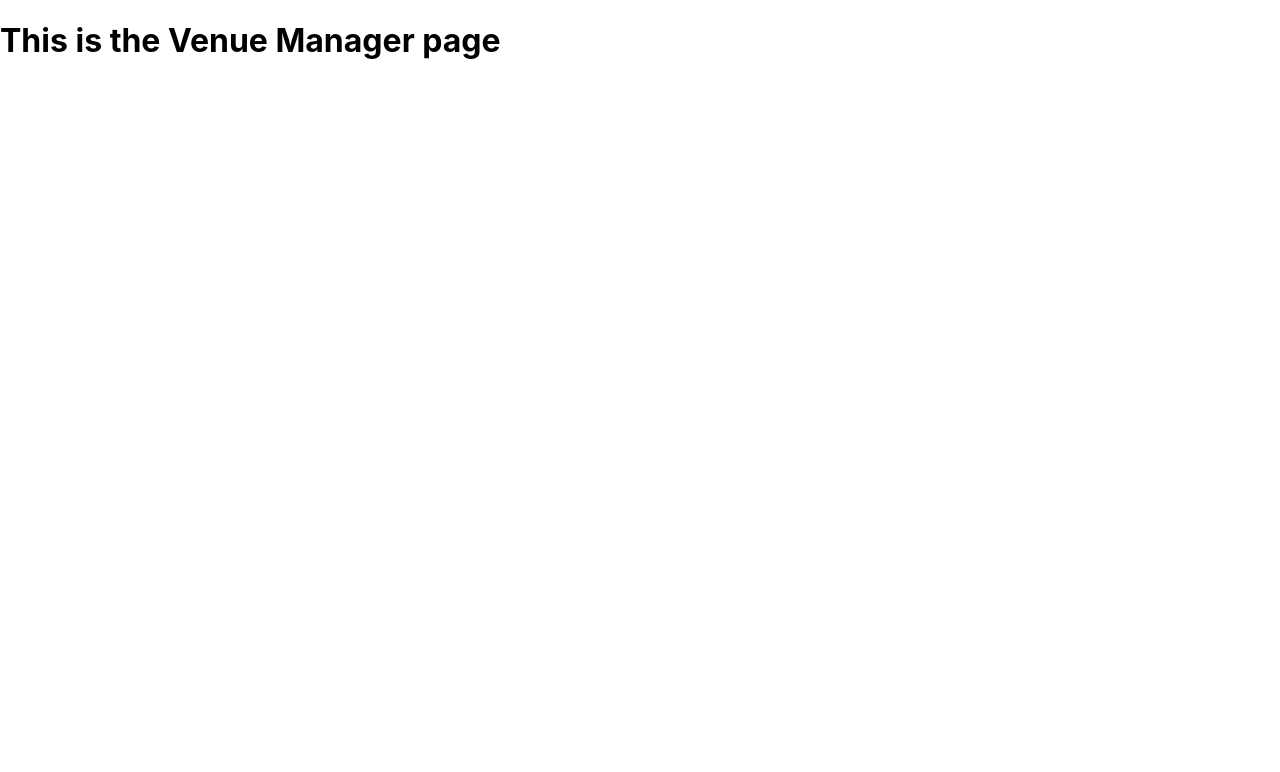
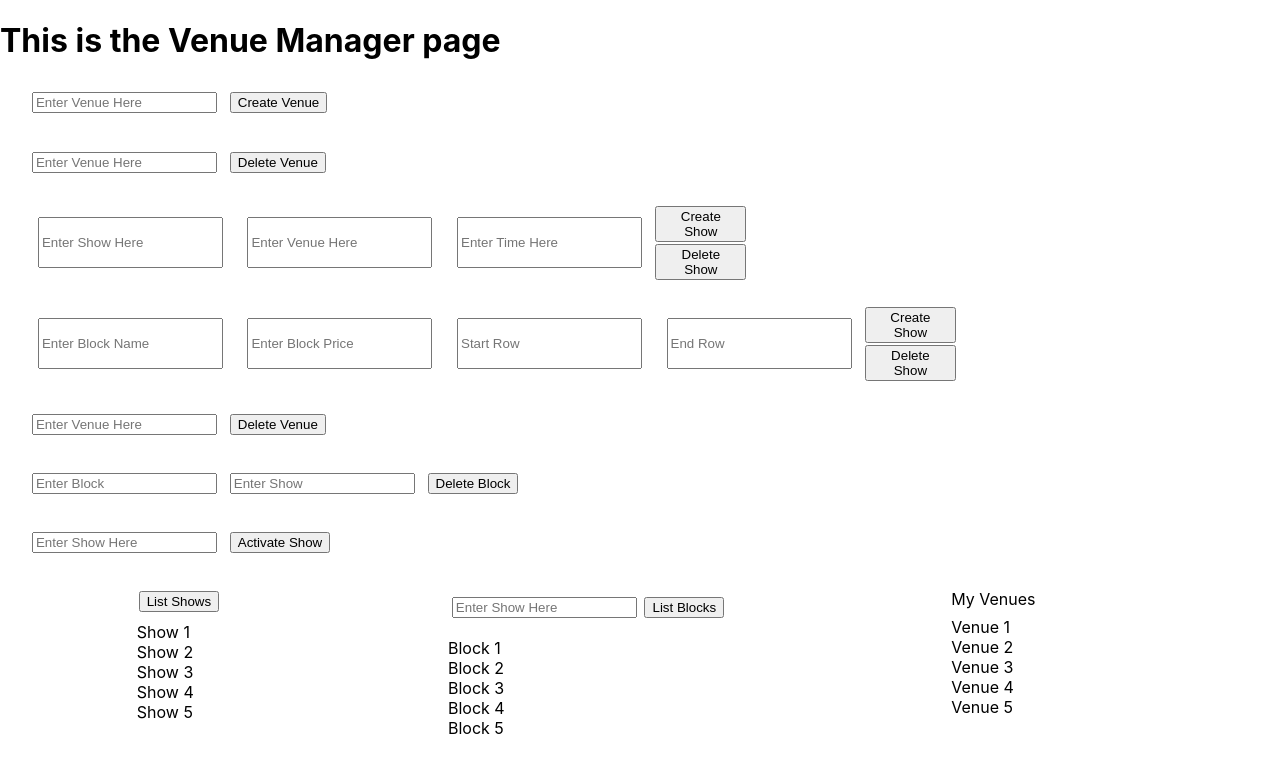
Before and after one commit to EvanGibsonSmith/ticketamateur, a React (Create React App) app: page /venuemanager in a window 1280 px wide. Shown: the top 772 px of the page. Built offline with nearby package versions, Linux system fonts and the light colour scheme.

Commit message:
Venues page boundary adomination created

```diff
--- /dev/null
+++ b/src/Authenticate.css
@@ -0,0 +1,9 @@
+
+.flex-container-row {
+    display: flex;
+    flex-direction: row;
+}
+
+.left50 {
+    width: 50%;
+}
--- a/src/Authenticate.js
+++ b/src/Authenticate.js
@@ -1,10 +1,17 @@
 import React from "react";
 import { Link } from "react-router-dom";
+import './Authenticate.css';
+
 
 export function Authenticate() {
     return (
         <body>
             <h1>This is the authenticate page, while we will need to actually authenticate later, below are buttons to send to other pages</h1>
+            <div className="flex-container-row">
+                <p>Authenticate:    </p>
+                <input type="text" id="name" name="name" height="2" required minlength="1" maxlength="10" size="10" />
+            </div>
+
             <div>
             <Link to='/Admin'>Admin</Link>
             </div>
--- /dev/null
+++ b/src/VenueManager.css
@@ -0,0 +1,53 @@
+.pad {
+    margin: 2%;
+}
+
+.pad button {
+    margin: 1%;
+}
+
+.pad input {
+    margin: 1%;
+}
+
+.flex{
+    display: flex;
+}
+
+.spaced {
+    justify-content: space-evenly;
+}
+
+.row-wrap {
+    flex-flow: row wrap;
+}
+
+.row {
+    flex-direction: row;
+}
+
+.column {
+    flex-direction: column;
+}
+
+.center {
+    align-items: center;
+}
+
+.left50 {
+    width: 50%;
+}
+
+.scroll {
+    overflow: scroll;
+}
+
+.list1 {
+    height: 100px;
+    width: 200px;
+}
+
+.list2 {
+    height: 100px;
+    width: 400px;
+}
--- a/src/VenueManager.js
+++ b/src/VenueManager.js
@@ -1,9 +1,97 @@
 import React from "react";
+import "./VenueManager.css";
 
 export function VenueManager() {
     return (
         <body>
             <h1>This is the Venue Manager page</h1>
+            <div className='flex-container-space column'>
+                <div className="flex-container-space row left50 pad">
+                    <input type="text" id="name" placeholder="Enter Venue Here"/>
+                    <button>Create Venue</button>
+                </div>
+                <div className="flex row left50 pad">
+                    <input type="text" id="name" placeholder="Enter Venue Here"/>
+                    <button>Delete Venue</button>
+                </div>
+                <div className="flex row pad">
+                    <input type="text" id="name" placeholder="Enter Show Here"/>
+                    <input type="text" id="name" placeholder="Enter Venue Here"/>
+                    <input type="text" id="name" placeholder="Enter Time Here"/>
+                    <div className="flex column">
+                        <button>Create Show</button>
+                        <button>Delete Show</button>
+                    </div>
+                </div>
+                <div className="flex row row-wrap pad">
+                    <input type="text" placeholder="Enter Block Name"/>
+                    <input type="text" placeholder="Enter Block Price"/>
+                    <input type="text" placeholder="Start Row"/>
+                    <input type="text" placeholder="End Row"/>
+                    <div className="flex column">
+                        <button>Create Show</button>
+                        <button>Delete Show</button>
+                    </div>
+                </div>
+                <div className="flex row left50 pad">
+                    <input type="text" placeholder="Enter Venue Here"/>
+                    <button>Delete Venue</button>
+                </div>
+                <div className="flex row left50 pad">
+                    <input type="text" placeholder="Enter Block"/>
+                    <input type="text" placeholder="Enter Show"/>
+                    <button>Delete Block</button>
+                </div>
+                <div className="flex row left50 pad">
+                    <input type="text" placeholder="Enter Show Here"/>
+                    <button>Activate Show</button>
+                </div>
+
+                <div className="flex row spaced pad">
+                    <div className="flex column">
+                        <div className="flex row pad">
+                            <button>List Shows</button>
+                        </div>
+                        <div className="flex column scroll list1 pad">
+                            <text>Show 1</text>
+                            <text>Show 2</text>
+                            <text>Show 3</text>
+                            <text>Show 4</text>
+                            <text>Show 5</text>
+                            <text>Show 6</text>
+                        </div>
+                    </div>
+                    <div className="flex column">
+                        <div className="flex row pad">
+                            <input type='text' placeholder="Enter Show Here"></input>
+                            <button>List Blocks</button>
+                        </div>
+                        <div className="flex column scroll list2 pad">
+                            <text>Block 1</text>
+                            <text>Block 2</text>
+                            <text>Block 3</text>
+                            <text>Block 4</text>
+                            <text>Block 5</text>
+                            <text>Block 6</text>
+                        </div>
+                    </div>
+
+                    <div className="flex column">
+                        <div className="flex row pad center">
+                            <text>My Venues</text>
+                        </div>
+                        <div className="flex column scroll list1 pad">
+                            <text>Venue 1</text>
+                            <text>Venue 2</text>
+                            <text>Venue 3</text>
+                            <text>Venue 4</text>
+                            <text>Venue 5</text>
+                            <text>Venue 6</text>
+                        </div>
+                    </div>
+                </div>
+
+            </div>
         </body>
     )
 }
```
